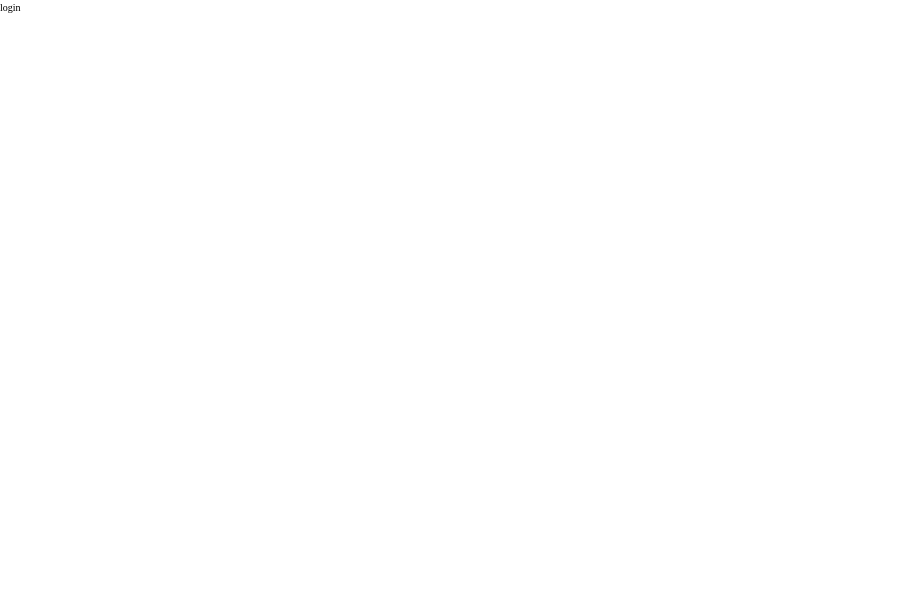
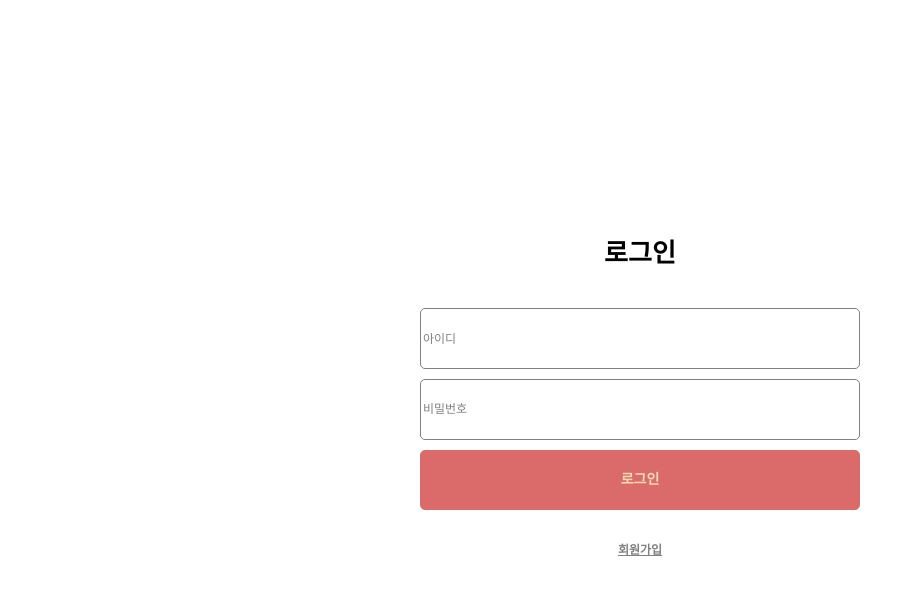
Before and after one commit to AND-SOPT-WEB/JunHyukKong, a React (Vite) app in the folder week4/: page / in a window 1280 px wide. Shown: the top 594 px of the page, without its empty margins (0-922 px from the left). Built offline with nearby package versions, Linux system fonts and the light colour scheme.

Commit message:
design: 로그인 화면 퍼블리싱

```diff
--- a/week4/src/pages/login/Login.tsx
+++ b/week4/src/pages/login/Login.tsx
@@ -4,17 +4,100 @@ import React from 'react'
 
 const Login = () => {
   return (
-    <Test>
-      login
-    </Test>
+    <Flex>
+      <LoginWrapper>
+        <LoginTitle>로그인</LoginTitle>
+        <LoginLayout>
+          <Input placeholder='아이디'/>
+          <Input placeholder='비밀번호'/>
+          <LoginButton>로그인</LoginButton>
+          <SignUpText>회원가입</SignUpText>
+        </LoginLayout>
+      </LoginWrapper>
+    </Flex>
+
   )
 }
 
 export default Login
 
 
-const Test = styled.article`
-  width: 100px;
+const Flex = styled.div`
+  display: flex;
+  justify-content: center;
+  align-items: center;
+
+  width: 100vw;
+  height: 100vh;
+`
+
+const LoginWrapper = styled.main`
+  display: flex;
+  flex-direction: column;
+  justify-content: center;
+  align-items: center;
+  gap: 2rem;
+
+  max-width: 60rem;
+  width: 60%;
+  height: 100vh;
+
+  padding: 10vw 10vh;
+`;
+
+const LoginTitle = styled.h1`
+  ${({ theme }) => theme.fonts.title_26pt_Bold};
   color: ${({ theme }) => theme.colors.Primary_Black};
-  font-size: 10px;
+`
+
+const LoginLayout = styled.section`
+  width: 100%;
+  height: 50%;
+
+  display: flex;
+  flex-direction: column;
+  gap: 1rem;
+`
+
+
+const Input = styled.input`
+    width: 100%;
+    height: 25%;
+
+    border-radius: 5px;
+    border: 1px solid gray;
+
+    ${({ theme }) => theme.fonts.sub_12pt};
+    color: ${({ theme }) => theme.colors.Black_Gra};
+    &::placeholder{
+      color: gray;
+    };
 `;
+
+const LoginButton = styled.button`
+  width: 100%;
+  height: 25%;
+
+  border-radius: 5px;
+  border: 1px solid #db6a6a;
+  background-color: #db6a6a;
+  ${({ theme }) => theme.fonts.title_14pt_Bold};
+  color: wheat;
+
+  &:hover {
+    background-color: #b55757; /* hover 시 바뀔 배경색 */
+  };
+  transition: background-color 0.3s ease;
+`
+
+const SignUpText = styled.div`
+  display: inline-flex;
+  justify-content: center;
+  align-items: center;
+
+  text-decoration: underline;
+  cursor: pointer;
+  color: gray;
+  ${({ theme }) => theme.fonts.sub_12pt_bold};
+  height: 25%;
+`
```
